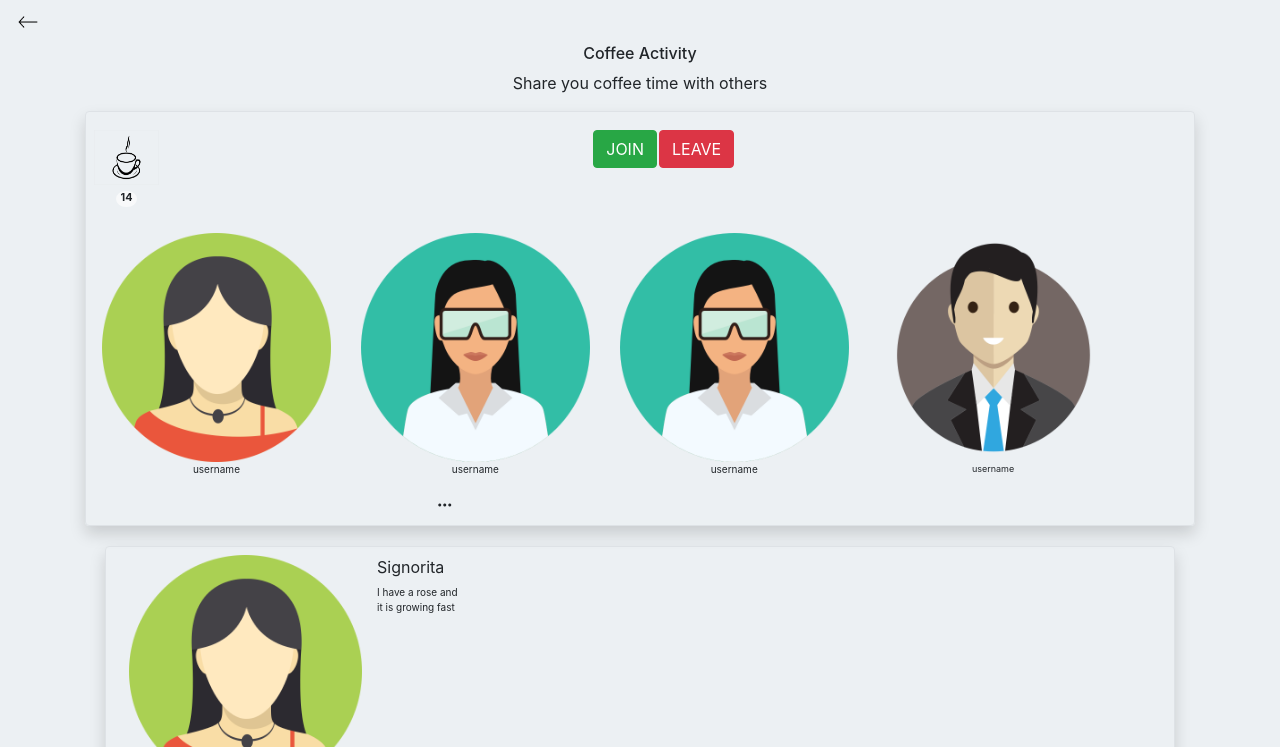
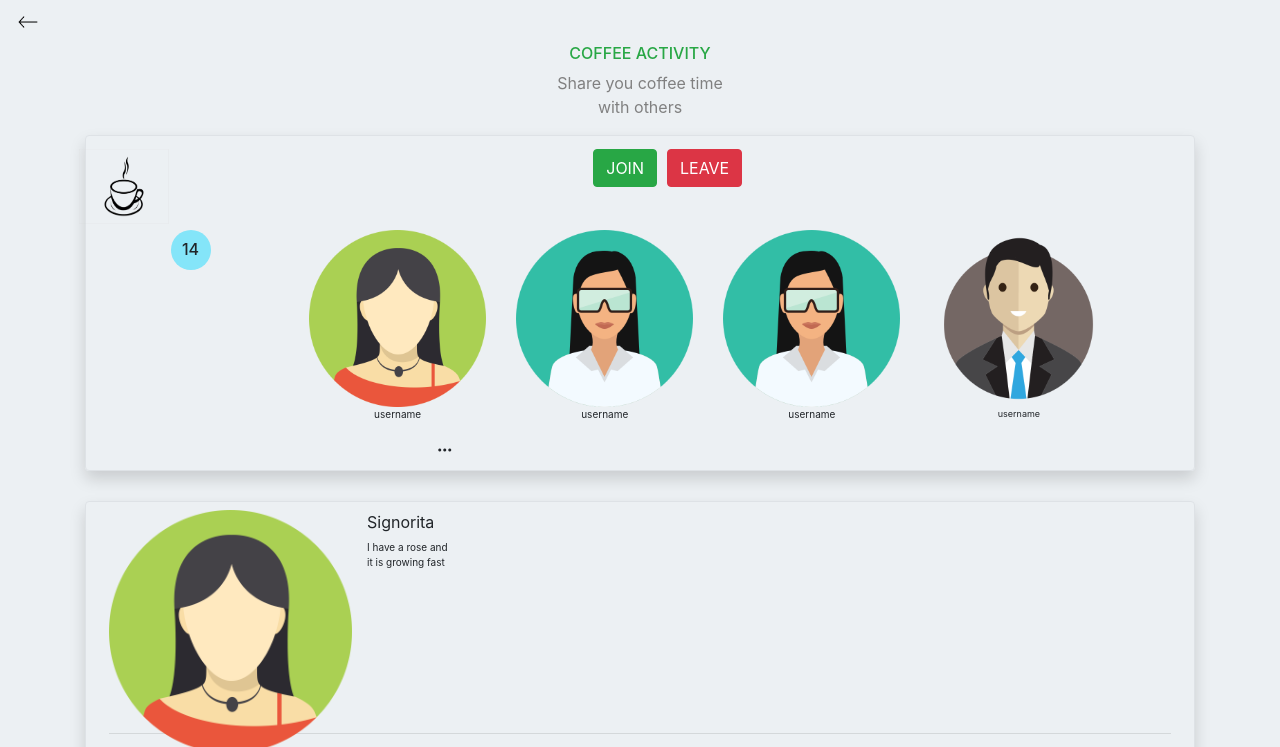
Before and after one commit to mwamimwiza/innovativeMethodes, a plain HTML site: page activity.html in a window 1280 px wide. Shown: the top 747 px of the page. Drawn offline with nearby package versions, Linux system fonts and the light colour scheme.

Commit message:
activity ui updates

```diff
--- a/activity.html
+++ b/activity.html
@@ -37,36 +37,39 @@
     <div class="container">
         <div class="row justify-content-center">
             <div class="col-8 text-center">
-                <h6 class="text-center"> Coffee Activity</h6>
-                <p class="text text-center">
-                    Share you coffee time with others
+                <h6 class="text-center text-success"> COFFEE ACTIVITY</h6>
+                <p class="text text-center" style="color: gray;">
+                    Share you coffee time<br> with others
                 </p>
             </div>
         </div>
         <!--activity participants-->
         <div class="shadow p-2 mb-2 rounded border border-C4C4C4 rounded-2" >
-            <div class="row row-cols-2" style="margin-top: 10px;">
+            <div class="row row-cols-2" style="margin-top: 5px;">
                 <div class="col col-11">
-                    <div class="row row-cols-2 justify-content-center" style="right: inherit;">
+                    <div class="row row-cols-2 justify-content-center" >
                         <div class="col">
                             <figure class="figure">
-                                <img style="width: 65px;height: 55px;" src="images/cofee.png">
-                                <figcaption class="figure-caption text-center">
-                                    <span class="badge badge-light rounded-circle">14</span>
-                                </figcaption>
+                                <img style="width: 90px;height: 75px;margin-left: -15px;" src="images/cofee.png">
+
                             </figure>
                         </div>
                         <div class=" col text-center">
                             <div class="row">
                                 <button class="btn btn-success">JOIN</button>
-                                <button class="btn btn-danger" style="margin-left: 2px;">LEAVE</button>
+                                <button class="btn btn-danger" style="margin-left: 10px;">LEAVE</button>
                             </div>
 
                         </div>
 
                     </div>
-                    <div class="row align-items-center">
-                        <div class="row text-center" id="gallery" style="margin-top: 10px;margin-left: 8px;">
+                    <div class="row align-items-center" style="margin-top: -20px;">
+                        <div class="row row-cols-5 text-center" id="gallery" style="margin-top: 10px;margin-left: 8px;">
+                            <div class="col text-center" >
+                                <span class="align-t badge rounded-circle" style="width: 40px;height: 40px;background-color: #84e5f9;">
+                                    <h6 style="margin-top: 7px;">14</h6>
+                                </span>
+                            </div>
                             <div class="col">
                                 <figure>
                                     <img class="w-100" src="images/1.png">
@@ -122,7 +125,7 @@
         </div>
         <!--chat section-->
         <div class="shadow p-2 mb-2 rounded border border-C4C4C4 rounded-2"
-            style="margin: 20px;padding-top: 10px;padding-bottom: 10px;">
+            style="margin-top:30px;padding-top: 10px;padding-bottom: 10px;">
             <!--like buttons-->
             <!-- <div class="row ">
                 <div class="row">
```
